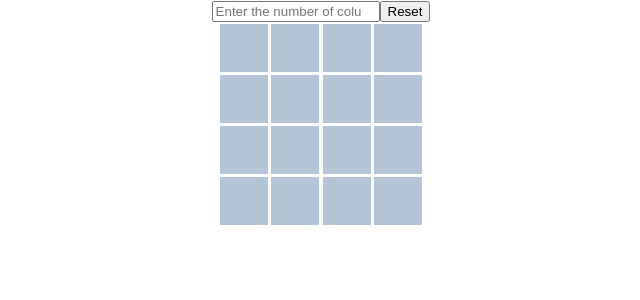
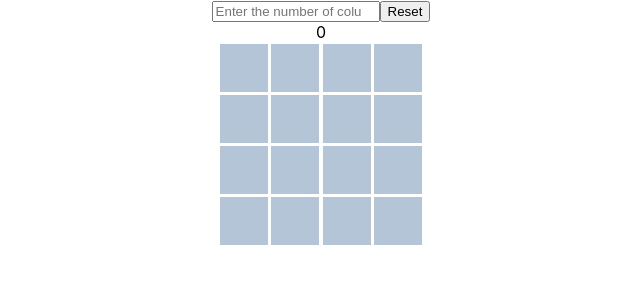
Before and after one commit to scall12/matching-game-react, a React (Create React App) app: page / in a window 1280 px wide. Shown: the top 300 px of the page, without its empty margins (319-959 px from the left). Built offline with nearby package versions, Linux system fonts and the light colour scheme.

Commit message:
Add moves state variable in Game which passes to Move component to display to user

```diff
--- a/src/components/Game.jsx
+++ b/src/components/Game.jsx
@@ -3,6 +3,7 @@ import React, { useState, useEffect } from 'react';
 import Board from './Board';
 import Size from './Size';
 import Reset from './Reset';
+import Move from './Move';
 import { createDeck } from '../helpers';
 
 const Game = () => {
@@ -10,6 +11,7 @@ const Game = () => {
   const [turn, setTurn] = useState({ card1: {}, card2: {} });
   const [matchList, setMatchList] = useState([]);
   const [cards, setCards] = useState([]);
+  const [moves, setMoves] = useState(0);
 
   const handleClick = (id, value) => {
     if (!turn.card1.id) {
@@ -24,8 +26,10 @@ const Game = () => {
       if (turn.card1.value === turn.card2.value && turn.card1.id) {
         setMatchList([...matchList, turn.card1.id, turn.card2.id]);
         setTurn({ card1: {}, card2: {} });
+        setMoves(() => moves + 1);
       } else if (turn.card1.value !== turn.card2.value && turn.card2.id) {
         setTurn({ card1: {}, card2: {} });
+        setMoves(() => moves + 1);
       }
     }, 500);
 
@@ -47,12 +51,14 @@ const Game = () => {
     setMatchList([]);
     setTurn({ card1: {}, card2: {} });
     setCards(createDeck(size));
+    setMoves(0);
   };
 
   return (
     <>
       <Size changeSize={changeSize} />
       <Reset onClick={reset} size={size} />
+      <Move moves={moves} />
       <Board
         size={size}
         onClick={handleClick}
--- /dev/null
+++ b/src/components/Move.jsx
@@ -0,0 +1,7 @@
+import React from 'react';
+
+const Move = (props) => {
+  return <div>{props.moves}</div>;
+};
+
+export default Move;
```
